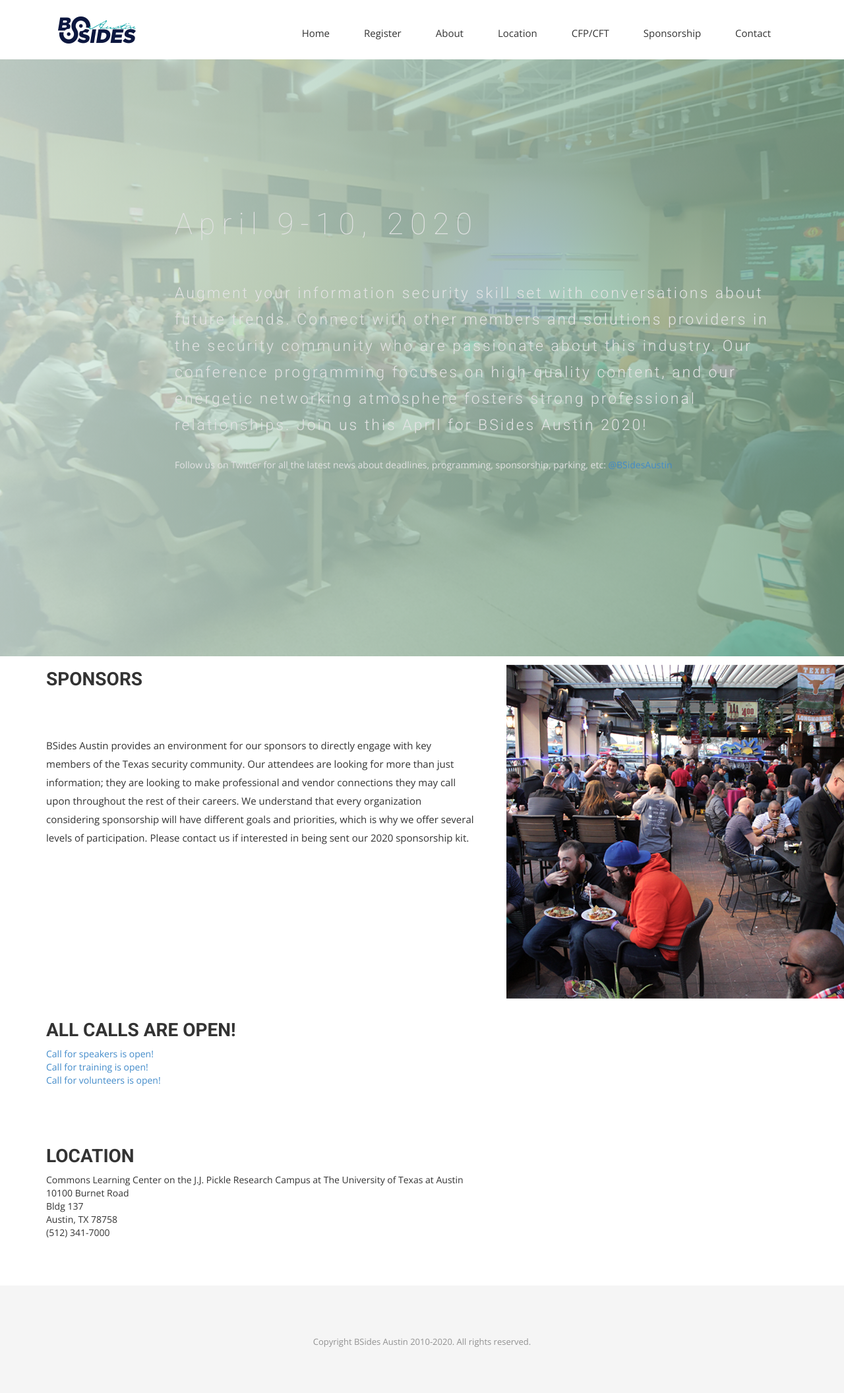
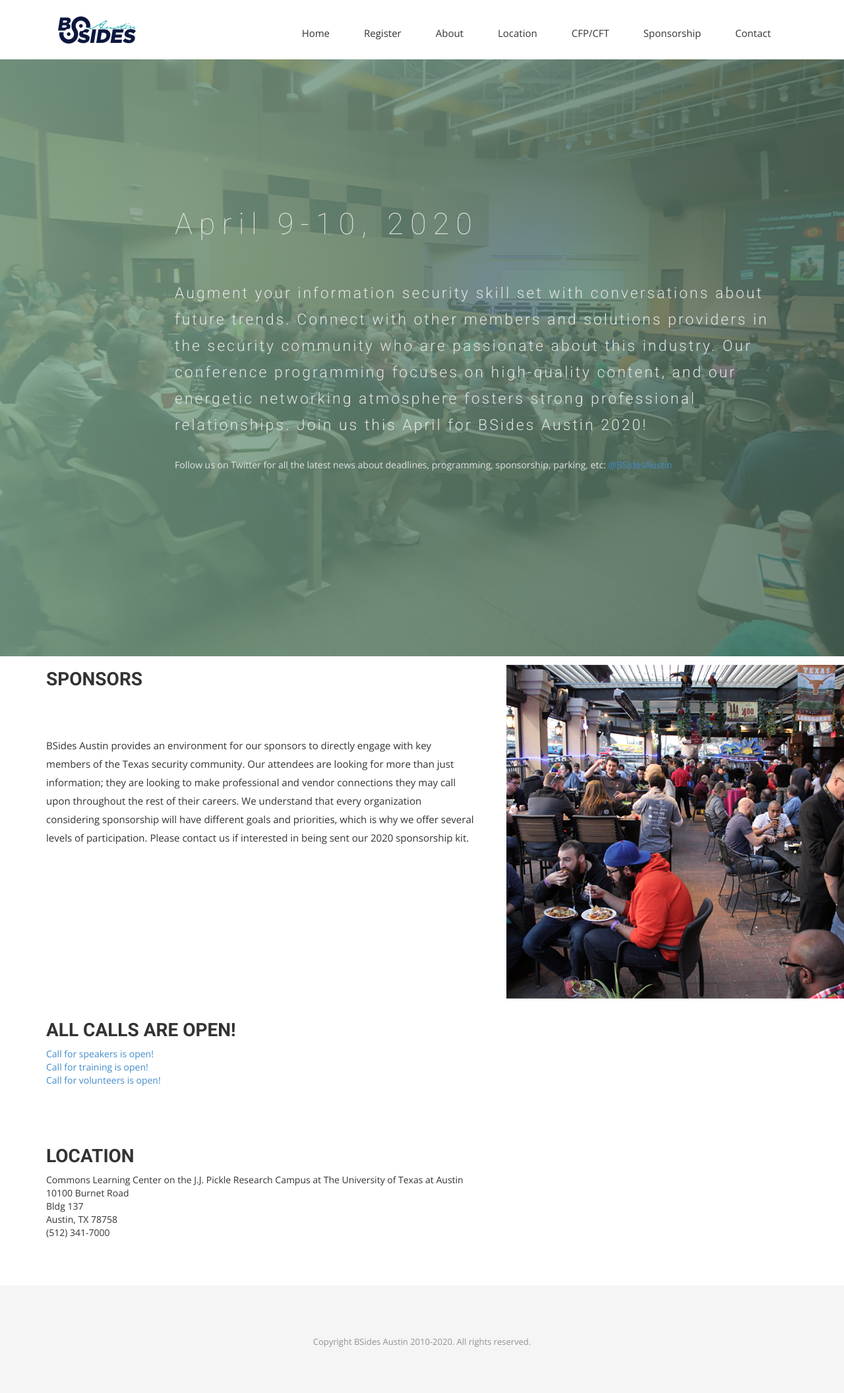
Before and after one commit to bsidesaustin/test, a Jekyll site: the page built from index.html, in a window 1280 px wide. Shown: the whole page at 66% size. Built offline with Jekyll 4.4.1, drawn with Linux system fonts in a browser that asks for light colours; nearby versions of some CDN libraries; some web fonts are replaced.

Commit message:
Update airspace.css

```diff
--- a/css/airspace.css
+++ b/css/airspace.css
@@ -113,7 +113,7 @@
   right: 0;
   width: 100%;
   height: 100%;
-  background: linear-gradient(to left, #7fa98f, #dcf0e6);
+  background: linear-gradient(to left, #4c695a, #7fa98f);
   opacity: 0.8;
 }
 #slider .block {
```
